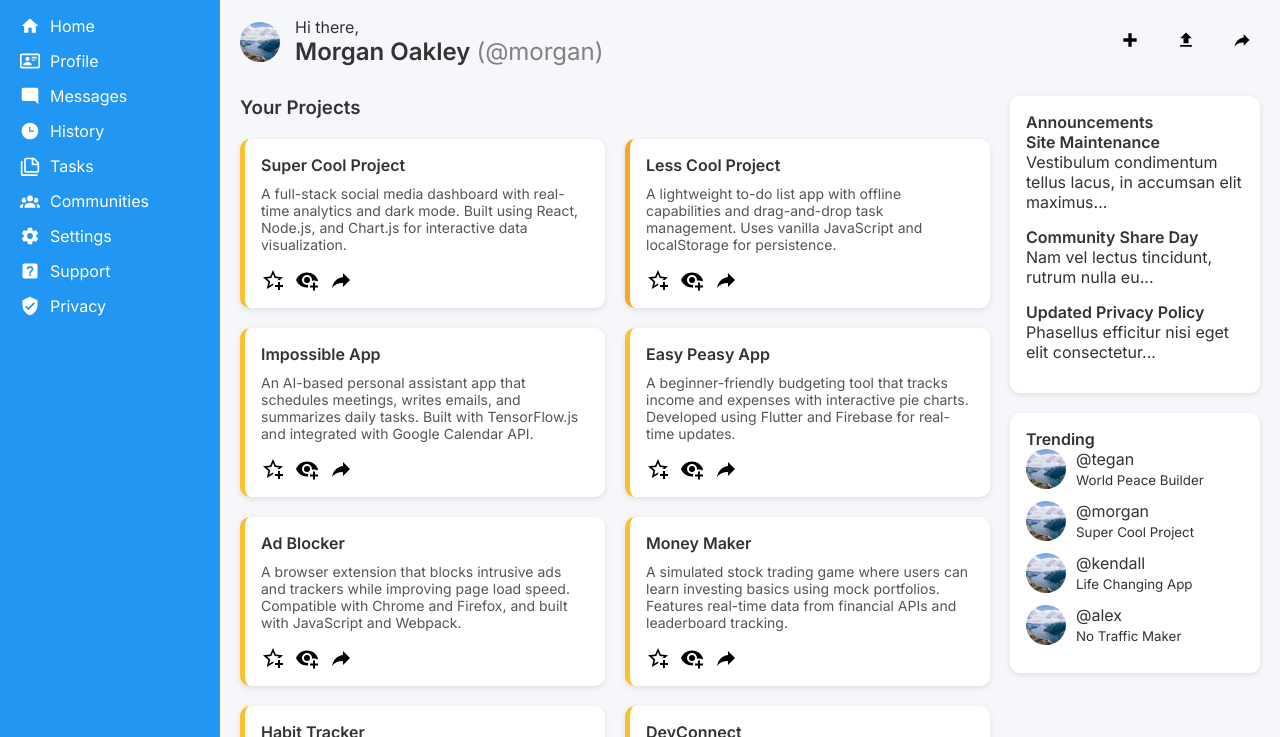
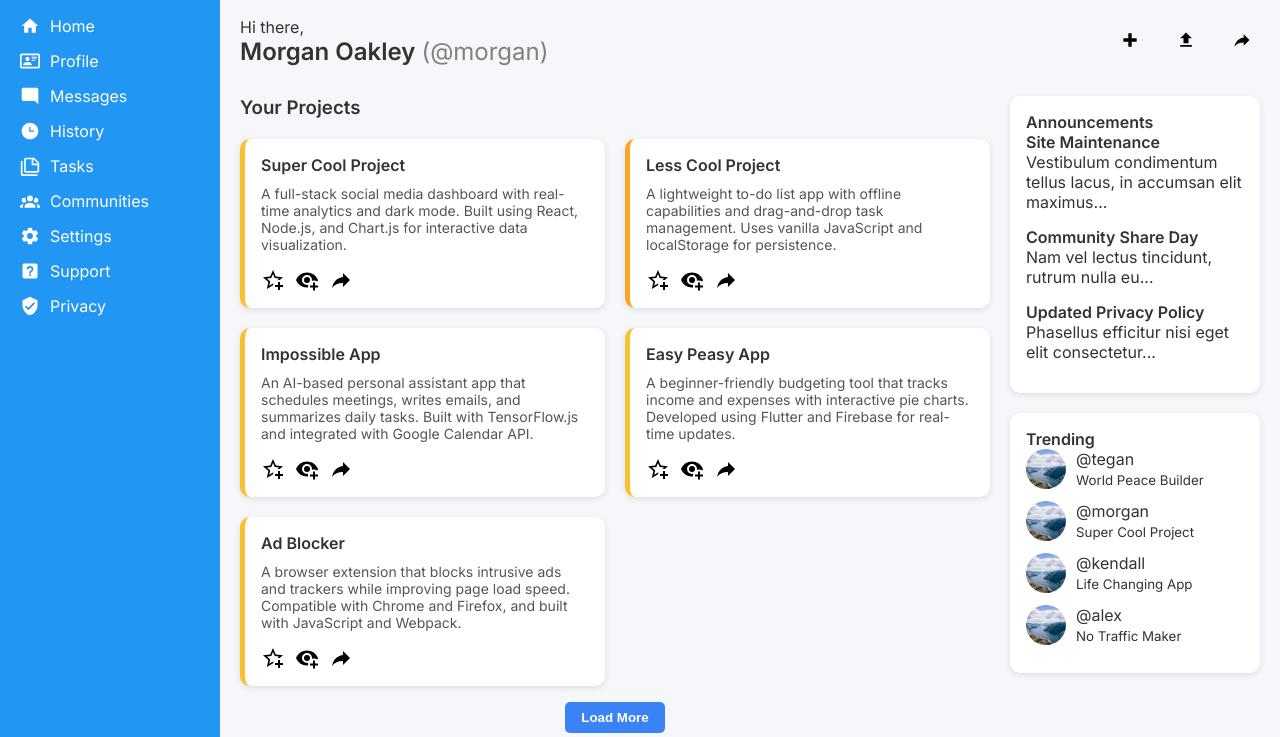
Before and after one commit to rudyoactiv/odin-project, a plain HTML site: page JSpath/dashboard/index.html in a window 1280 px wide. Both pictures are taken after a click on the element "Dashboard". Shown: the part 63-800 px from the top of the page. Drawn offline with Linux system fonts and the light colour scheme.

Commit message:
load more

```diff
--- a/JSpath/dashboard/index.html
+++ b/JSpath/dashboard/index.html
@@ -51,7 +51,6 @@
 
         <div class="top-bar">
           <div class="greeting">
-            <img src="./assets/pfp.jpg" alt="Avatar" class="avatar" />
             <div>
               <p>Hi there,</p>
               <h2>Morgan Oakley <span class="handle">(@morgan)</span></h2>
@@ -68,8 +67,8 @@
           <div class="projects">
             <h3>Your Projects</h3>
             <div class="project-grid">
-
             </div>
+            <button class="load" id="load-more">Load More</button>
           </div>
 
           <div class="right-panel">
--- a/JSpath/dashboard/script.js
+++ b/JSpath/dashboard/script.js
@@ -1,14 +1,6 @@
 const hamburger = document.getElementById('hamburger');
 const sidebar = document.getElementById('sidebar');
 const sidebutton = document.getElementById('side-burger');
-
-function toggleSidebar() {
-  sidebar.classList.toggle('active');
-}
-
-hamburger.addEventListener('click', toggleSidebar);
-sidebutton.addEventListener('click', toggleSidebar);
-
 
 const projects = [
   {
@@ -51,15 +43,30 @@ const projects = [
   {
     title: "Scan & Go",
     desc: "A mobile app that lets users scan grocery items and pay instantly without waiting in line. Uses Flutter, QR code scanning, and integrates with Stripe for payments."
+  },
+  {
+    title: "Scan & Go",
+    desc: "A mobile app that lets users scan grocery items and pay instantly without waiting in line. Uses Flutter, QR code scanning, and integrates with Stripe for payments."
   }
 ];
 
+function toggleSidebar() {
+  sidebar.classList.toggle('active');
+}
+
+hamburger.addEventListener('click', toggleSidebar);
+sidebutton.addEventListener('click', toggleSidebar);
+
+const container = document.querySelector('.project-grid');
+const loadMoreBtn = document.getElementById('load-more');
+let visibleCount = 0;
+const increment = 5;
 
 function renderProjectCards() {
-  const container = document.querySelector('.project-grid');
-  container.innerHTML = ''; // Clear existing content
+  const end = visibleCount + increment;
+  const slice = projects.slice(visibleCount, end);
 
-  projects.forEach(project => {
+  slice.forEach(project => {
     const card = document.createElement('div');
     card.className = `card${project.class ? ' ' + project.class : ''}`;
 
@@ -73,7 +80,6 @@ function renderProjectCards() {
       </div>
     `;
 
-    // Attach dummy alerts
     card.querySelectorAll('.icon-btn').forEach(icon => {
       icon.addEventListener('click', () => {
         alert(icon.dataset.action + ' "' + project.title + '"');
@@ -82,6 +88,14 @@ function renderProjectCards() {
 
     container.appendChild(card);
   });
+
+  visibleCount += slice.length;
+
+  if (visibleCount >= projects.length) {
+    loadMoreBtn.style.display = 'none';
+  }
 }
 
 renderProjectCards();
+
+loadMoreBtn.addEventListener('click', renderProjectCards);
--- a/JSpath/dashboard/style.css
+++ b/JSpath/dashboard/style.css
@@ -103,7 +103,6 @@ body {
 
 .greeting {
   display: flex;
-  align-items: center;
   gap: 15px;
 }
 
@@ -128,6 +127,11 @@ body {
   margin-top: 30px;
 }
 
+.projects {
+  display: flex;
+  flex-direction: column;
+}
+
 .projects h3 {
   margin-bottom: 20px;
 }
@@ -137,6 +141,7 @@ body {
   grid-template-columns: repeat(2, 1fr);
   gap: 20px;
 }
+
 
 .card {
   background-color: white;
@@ -238,6 +243,18 @@ body {
   width: 20px;
 }
 
+.load {
+  margin: 1rem auto;
+  padding: 0.5rem 1rem;
+  font-weight: 600;
+  border: none;
+  background-color: #3b82f6;
+  color: white;
+  border-radius: 5px;
+  cursor: pointer;
+}
+
+
 @media screen and (max-width: 750px) {
   .container {
     flex-direction: column;
```
